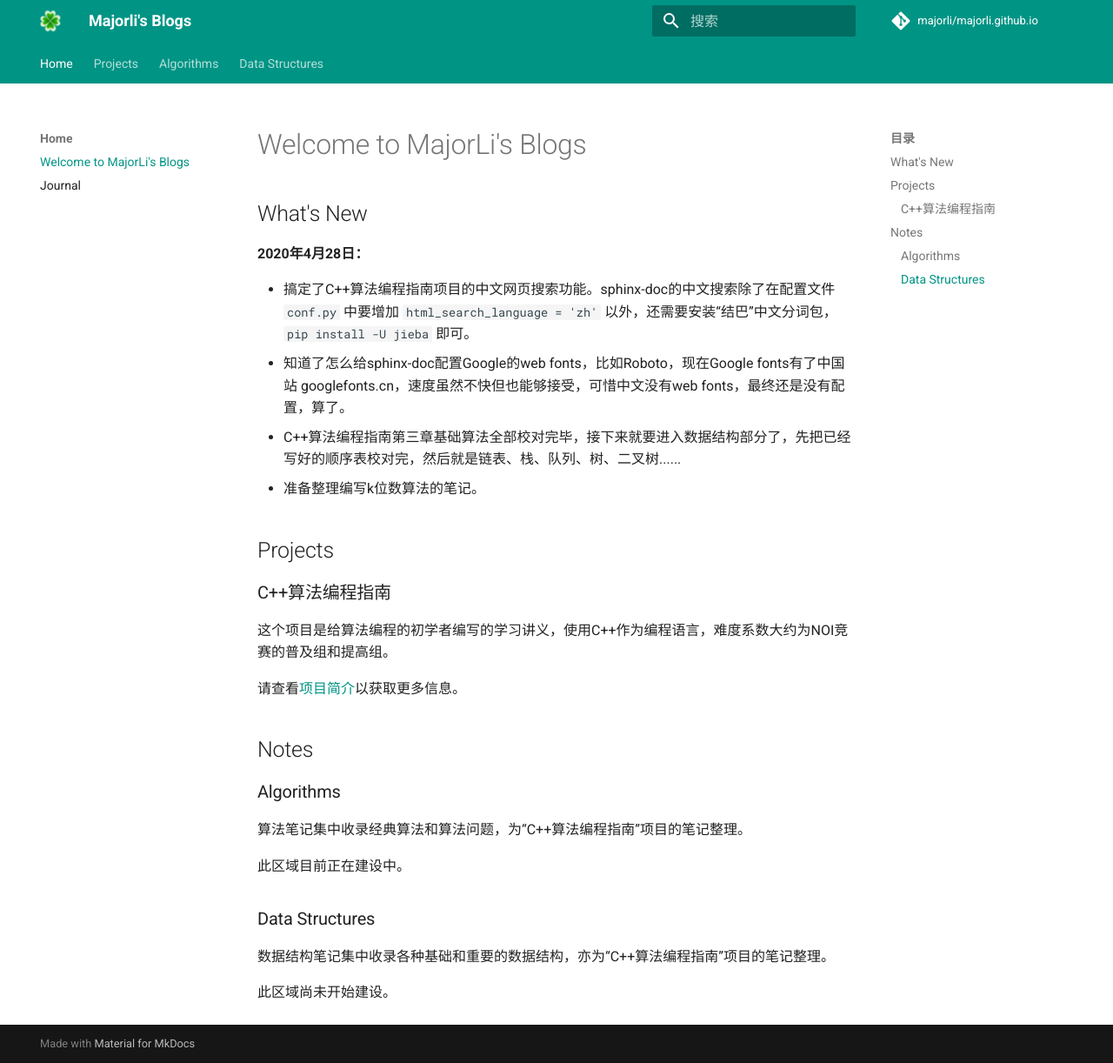
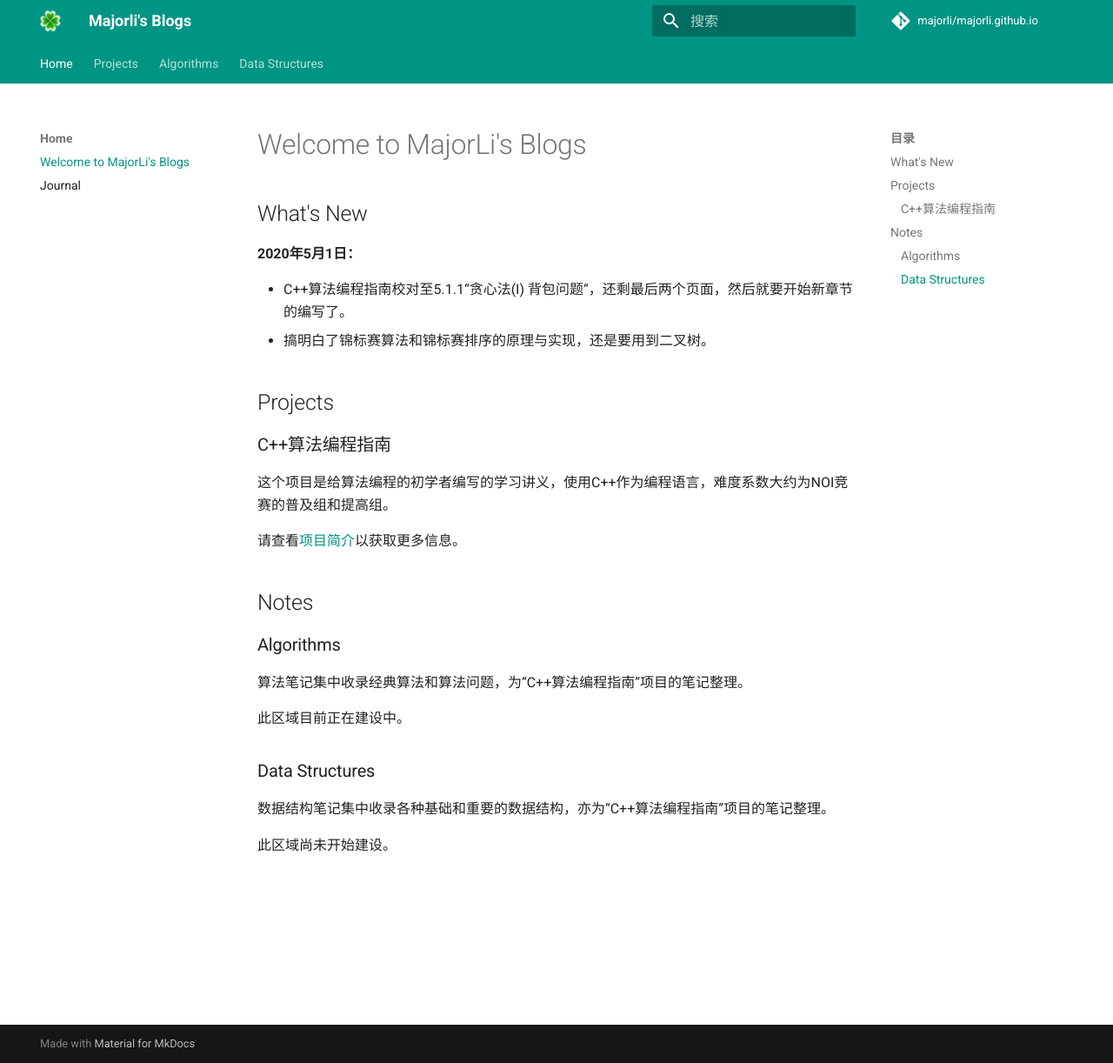
Before and after one commit to majorli/majorli.github.io, an MkDocs documentation site: the page built from docs/index.md, in a window 1280 px wide and 1222 px high. Shown: the whole window at 87% size. Built offline with MkDocs 1.6.1 and Material for MkDocs 9.7.7, drawn with Linux system fonts in a browser that asks for light colours; comment, search, counter and statistics services are not loaded.

Commit message:
20200501_2349

```diff
--- a/docs/index.md
+++ b/docs/index.md
@@ -2,12 +2,10 @@
 
 ## What's New
 
-**2020年4月28日：**
+**2020年5月1日：**
 
-- 搞定了C++算法编程指南项目的中文网页搜索功能。sphinx-doc的中文搜索除了在配置文件 ``conf.py`` 中要增加 ``html_search_language = 'zh'`` 以外，还需要安装“结巴”中文分词包，``pip install -U jieba`` 即可。
-- 知道了怎么给sphinx-doc配置Google的web fonts，比如Roboto，现在Google fonts有了中国站 googlefonts.cn，速度虽然不快但也能够接受，可惜中文没有web fonts，最终还是没有配置，算了。
-- C++算法编程指南第三章基础算法全部校对完毕，接下来就要进入数据结构部分了，先把已经写好的顺序表校对完，然后就是链表、栈、队列、树、二叉树......
-- 准备整理编写k位数算法的笔记。
+- C++算法编程指南校对至5.1.1“贪心法(I) 背包问题“，还剩最后两个页面，然后就要开始新章节的编写了。
+- 搞明白了锦标赛算法和锦标赛排序的原理与实现，还是要用到二叉树。
 
 ## Projects
 
--- a/mkdocs.yml
+++ b/mkdocs.yml
@@ -16,6 +16,8 @@ nav:
                 - notes/algos/overview.md
                 - 数值算法:
                         - notes/algos/numeric_algos/prime_algos.md
+                - 统计算法:
+                        - notes/algos/stat_algos/kth.md
         - Data Structures:
                 - notes/data_struct/overview.md
 
```
Also changed, not shown: docs/journal.md (+7 -0 lines), docs/notes/algos/stat_algos/kth.md (added, +19 -0 lines), docs/projects/algo_guide.md (+1 -0 lines).
